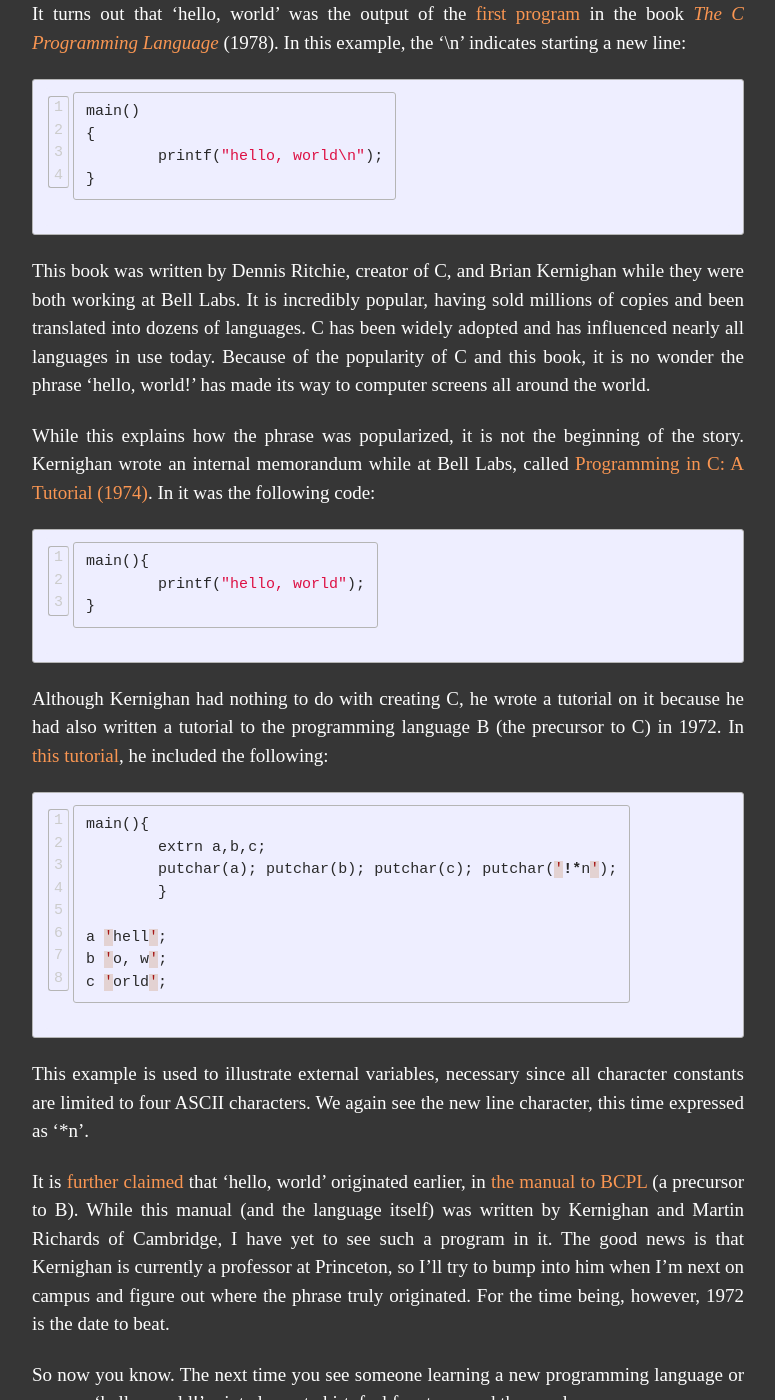
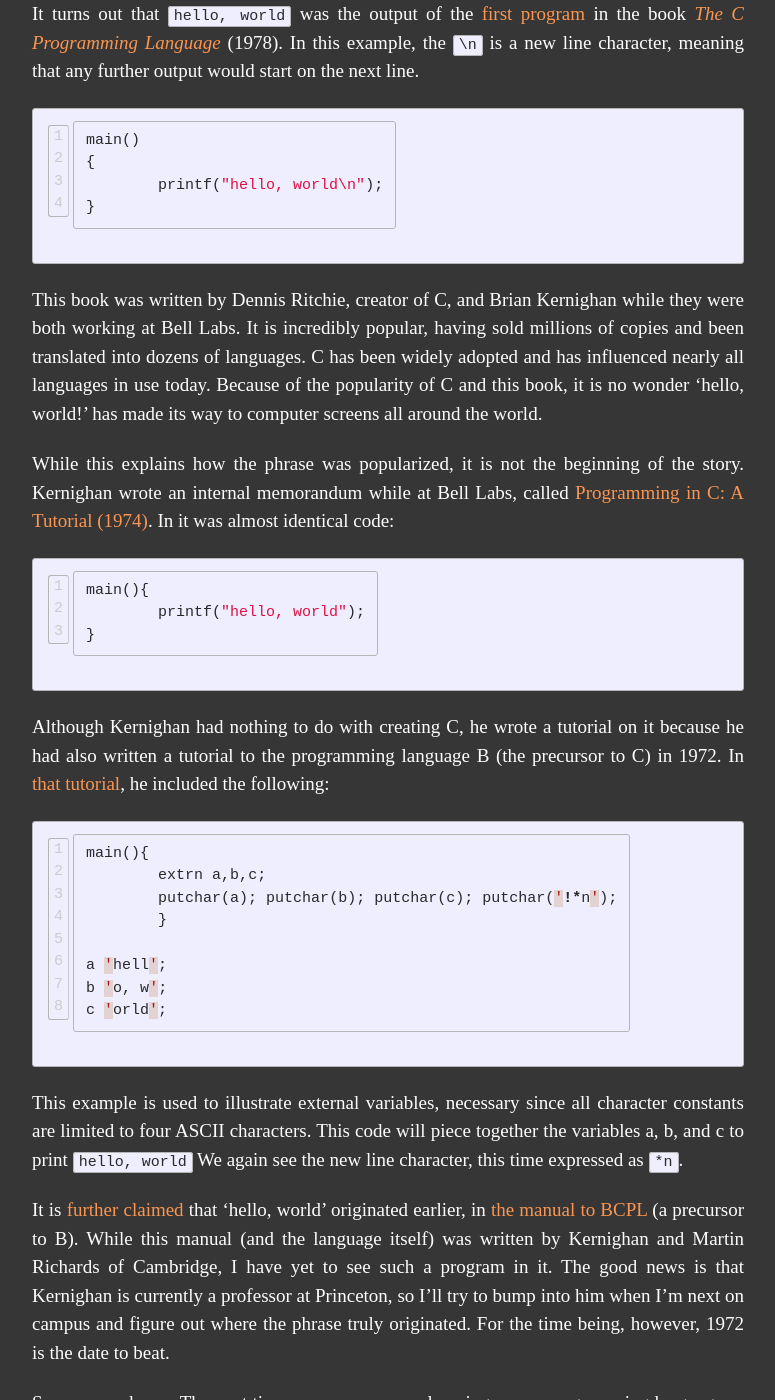
Before and after one commit to amaresh-sahu/amaresh-sahu.github.io, a Jekyll site: the page built from _posts/2014-12-14-hello-world.markdown, in a window 1280 px wide and 1400 px high, scrolled down 582 px. Shown: the whole window, without its empty margins (252-1027 px from the left). Built offline with Jekyll 4.4.1, drawn with Linux system fonts in a browser that asks for light colours; some web fonts are replaced.

Commit message:
made small changes to hello, world! post

```diff
--- a/_posts/2014-12-14-hello-world.markdown
+++ b/_posts/2014-12-14-hello-world.markdown
@@ -7,7 +7,7 @@
 
 Any time you learn a new programming language, the first program you write will output the phrase ['hello, world!'](http://en.wikipedia.org/wiki/%22Hello,_world!%22_program) (or some variation of it) to the screen. This is one of the simplest programs you can write, and getting it to work means that everything going on 'under the hood' (compiler & environments) is also working. But this is true for any program that outputs text. I wanted to find out what was so special about the phrase 'hello, world!', where it came from, and why it is ubiquitous in the world of computer science.
 
-It turns out that 'hello, world' was the output of the [first program](http://www.extremetech.com/computing/102835-dennis-ritchie-creator-of-c-bids-goodbye-world) in the book *[The C Programming Language](http://www.amazon.com/Programming-Language-Brian-W-Kernighan/dp/0131101633/)* (1978). In this example, the '\n' indicates starting a new line:
+It turns out that `hello, world` was the output of the [first program](http://www.extremetech.com/computing/102835-dennis-ritchie-creator-of-c-bids-goodbye-world) in the book *[The C Programming Language](http://www.amazon.com/Programming-Language-Brian-W-Kernighan/dp/0131101633/)* (1978). In this example, the `\n` is a new line character, meaning that any further output would start on the next line.
 
 {% highlight c linenos %}
 
@@ -19,9 +19,9 @@
 {% endhighlight %}
 
 
-This book was written by Dennis Ritchie, creator of C, and Brian Kernighan while they were both working at Bell Labs. It is incredibly popular, having sold millions of copies and been translated into dozens of languages. C has been widely adopted and has influenced nearly all languages in use today. Because of the popularity of C and this book, it is no wonder the phrase 'hello, world!' has made its way to computer screens all around the world.
+This book was written by Dennis Ritchie, creator of C, and Brian Kernighan while they were both working at Bell Labs. It is incredibly popular, having sold millions of copies and been translated into dozens of languages. C has been widely adopted and has influenced nearly all languages in use today. Because of the popularity of C and this book, it is no wonder 'hello, world!' has made its way to computer screens all around the world.
 
-While this explains how the phrase was popularized, it is not the beginning of the story. Kernighan wrote an internal memorandum while at Bell Labs, called [Programming in C: A Tutorial (1974)](http://cm.bell-labs.com/cm/cs/who/dmr/ctut.pdf). In it was the following code:
+While this explains how the phrase was popularized, it is not the beginning of the story. Kernighan wrote an internal memorandum while at Bell Labs, called [Programming in C: A Tutorial (1974)](http://cm.bell-labs.com/cm/cs/who/dmr/ctut.pdf). In it was almost identical code:
 
 {% highlight c linenos %}
 
@@ -31,7 +31,7 @@
 
 {% endhighlight %}
 
-Although Kernighan had nothing to do with creating C, he wrote a tutorial on it because he had also written a tutorial to the programming language B (the precursor to C) in 1972. In [this tutorial](http://cm.bell-labs.com/cm/cs/who/dmr/scbref.pdf), he included the following:
+Although Kernighan had nothing to do with creating C, he wrote a tutorial on it because he had also written a tutorial to the programming language B (the precursor to C) in 1972. In [that tutorial](http://cm.bell-labs.com/cm/cs/who/dmr/scbref.pdf), he included the following:
 
 {% highlight c linenos %}
 
@@ -46,7 +46,7 @@
 
 {% endhighlight %}
 
-This example is used to illustrate external variables, necessary since all character constants are limited to four ASCII characters. We again see the new line character, this time expressed as '*n'.
+This example is used to illustrate external variables, necessary since all character constants are limited to four ASCII characters. This code will piece together the variables a, b, and c to print `hello, world` We again see the new line character, this time expressed as `*n`.
 
 It is [further claimed](http://stackoverflow.com/questions/602237/where-does-hello-world-come-from) that 'hello, world' originated earlier, in [the manual to BCPL](http://www.fh-jena.de/~kleine/history/languages/Richards-BCPL-ReferenceManual.pdf) (a precursor to B). While this manual (and the language itself) was written by Kernighan and Martin Richards of Cambridge, I have yet to see such a program in it. The good news is that Kernighan is currently a professor at Princeton, so I'll try to bump into him when I'm next on campus and figure out where the phrase truly originated. For the time being, however, 1972 is the date to beat.
 
```
